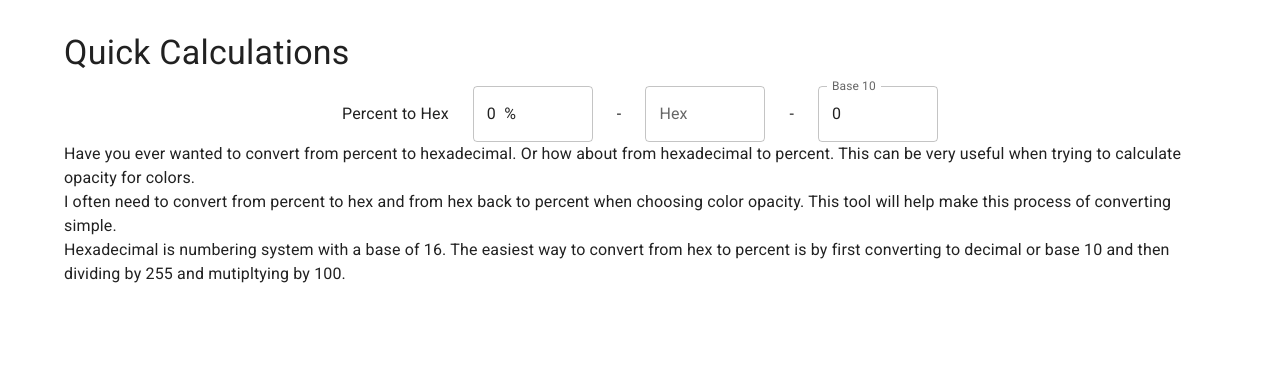
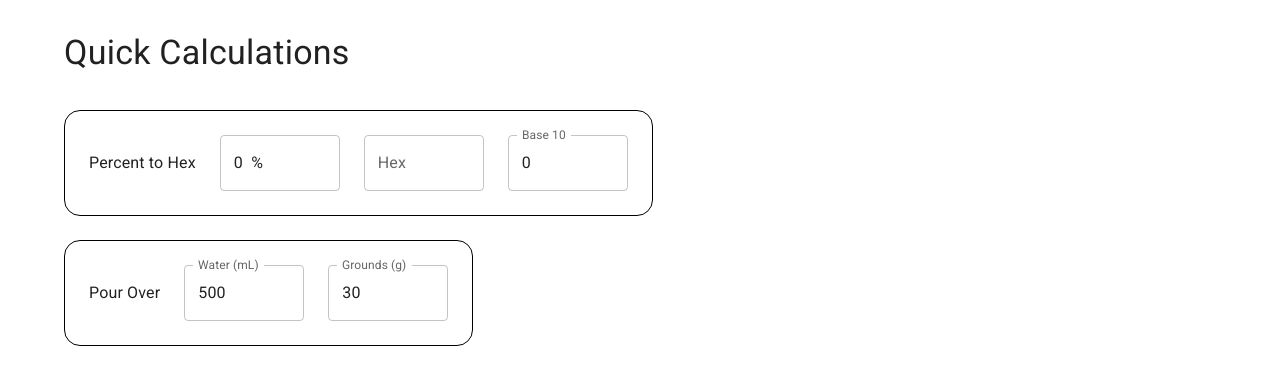
Before and after one commit to bkallaus/quick, a React (Create React App) app: page / in a window 1280 px wide. Shown: the top 384 px of the page. Built offline with nearby package versions, Linux system fonts and the light colour scheme.

Commit message:
chore: move coffee calculator

```diff
--- a/src/App.tsx
+++ b/src/App.tsx
@@ -3,17 +3,17 @@ import Container from "@mui/material/Container";
 import Typography from "@mui/material/Typography";
 import Box from "@mui/material/Box";
 import PercentToHex from "./components/percent-to-hex";
-import PercentToHexContent from "./components/percent-to-hex-content";
+import PourOver from "./components/pour-over";
 
 export default function App() {
   return (
     <Container>
-      <Box sx={{ my: 4 }}>
+      <Box sx={{ display: "flex", flexDirection: "column", gap: 3, my: 4 }}>
         <Typography variant="h4" component="h1" gutterBottom>
           Quick Calculations
         </Typography>
         <PercentToHex />
-        <PercentToHexContent />
+        <PourOver />
       </Box>
     </Container>
   );
--- /dev/null
+++ b/src/components/container.tsx
@@ -0,0 +1,25 @@
+import { Box } from "@mui/material";
+import React from "react";
+
+// @ts-ignore
+const CalculationContainer = ({ children }): JSX.Element => {
+  return (
+    <Box
+      sx={{
+        alignItems: "center",
+        border: "1px solid black",
+        borderRadius: 4,
+        display: "flex",
+        flexWrap: "wrap",
+        gap: 3,
+        width: "fit-content",
+        justifyContent: "center",
+        padding: 3,
+      }}
+    >
+      {children}
+    </Box>
+  );
+};
+
+export default CalculationContainer;
--- a/src/components/percent-to-hex-content.tsx
+++ /dev/null
@@ -1,26 +0,0 @@
-import { Box, Typography } from "@mui/material";
-import React from "react";
-
-const PercentToHexContent = () => {
-  return (
-    <Box display="flex" flexDirection={"column"} gap={3} mt={3}>
-      <Typography>
-        Have you ever wanted to convert from percent to hexadecimal. Or how
-        about from hexadecimal to percent. This can be very useful when trying
-        to calculate opacity for colors.
-      </Typography>
-      <Typography>
-        I often need to convert from percent to hex and from hex back to percent
-        when choosing color opacity. This tool will help make this process of
-        converting simple.
-      </Typography>
-      <Typography>
-        Hexadecimal is numbering system with a base of 16. The easiest way to
-        convert from hex to percent is by first converting to decimal or base 10
-        and then dividing by 255 and mutipltying by 100.
-      </Typography>
-    </Box>
-  );
-};
-
-export default PercentToHexContent;
--- a/src/components/percent-to-hex.tsx
+++ b/src/components/percent-to-hex.tsx
@@ -1,6 +1,7 @@
-import { Box, InputAdornment, TextField, Typography } from "@mui/material";
+import { TextField, Typography } from "@mui/material";
+import CalculationContainer from "./container";
+import { PatternFormat } from "react-number-format";
 import React from "react";
-import { PatternFormat } from "react-number-format";
 
 const PercentToHex = () => {
   const [baseTenValue, setBaseTenValue] = React.useState(0);
@@ -50,14 +51,7 @@ const PercentToHex = () => {
   };
 
   return (
-    <Box
-      sx={{
-        display: "flex",
-        alignItems: "center",
-        justifyContent: "center",
-        gap: 3,
-      }}
-    >
+    <CalculationContainer>
       <Typography>Percent to Hex</Typography>
       <PatternFormat
         style={{ width: 120 }}
@@ -69,7 +63,6 @@ const PercentToHex = () => {
           onPercentChange(Number(value))
         }
       />
-      <Typography>-</Typography>
       <TextField
         sx={{
           width: 120,
@@ -78,7 +71,6 @@ const PercentToHex = () => {
         value={hexValue}
         label="Hex"
       />
-      <Typography>-</Typography>
       <TextField
         sx={{
           width: 120,
@@ -88,7 +80,7 @@ const PercentToHex = () => {
         value={baseTenValue}
         label="Base 10"
       />
-    </Box>
+    </CalculationContainer>
   );
 };
 
--- /dev/null
+++ b/src/components/pour-over.tsx
@@ -0,0 +1,45 @@
+import { TextField, Typography } from "@mui/material";
+import React, { useState } from "react";
+import { NumericFormat } from "react-number-format";
+import CalculationContainer from "./container";
+
+const PourOver = () => {
+  const [mililitersOfWater, setMiliLitersOfWater] = useState(500);
+  const [gramsOfGrounds, setGramsOfGrounds] = useState(30);
+
+  const setWaterThenGrams = (miliLiters: number) => {
+    setMiliLitersOfWater(miliLiters);
+    setGramsOfGrounds(Math.round(0.06 * miliLiters));
+  };
+
+  const setGramsthenWater = (grams: number) => {
+    setGramsOfGrounds(grams);
+    setMiliLitersOfWater(Math.round(grams / 0.06));
+  };
+
+  return (
+    <CalculationContainer>
+      <Typography>Pour Over</Typography>
+      <NumericFormat
+        label="Water (mL)"
+        style={{ width: 120 }}
+        value={mililitersOfWater}
+        customInput={TextField}
+        thousandSeparator=","
+        onValueChange={(e: { value: any }) =>
+          setWaterThenGrams(Number(e.value))
+        }
+      />
+      <NumericFormat
+        label="Grounds (g)"
+        style={{ width: 120 }}
+        value={gramsOfGrounds}
+        customInput={TextField}
+        thousandSeparator=","
+        onValueChange={(e) => setGramsthenWater(Number(e.value))}
+      />
+    </CalculationContainer>
+  );
+};
+
+export default PourOver;
```
